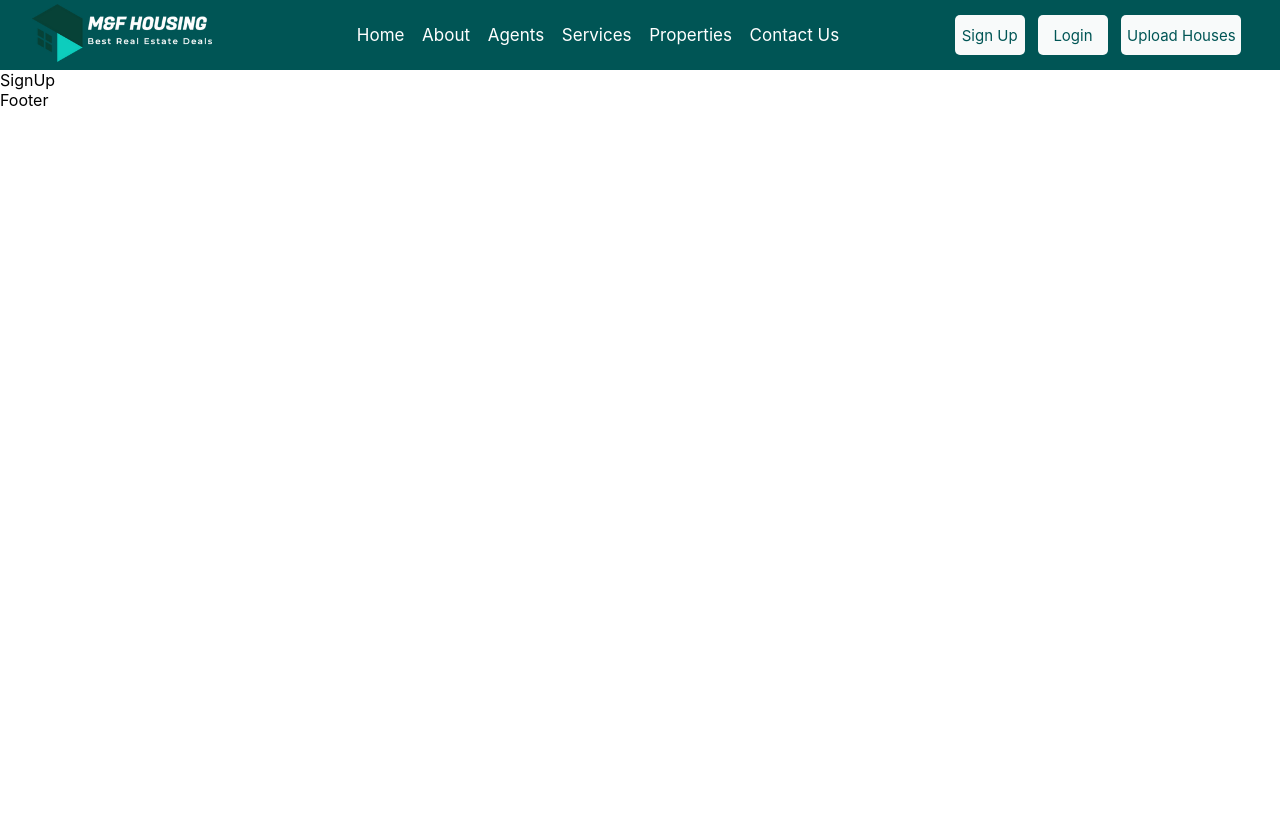
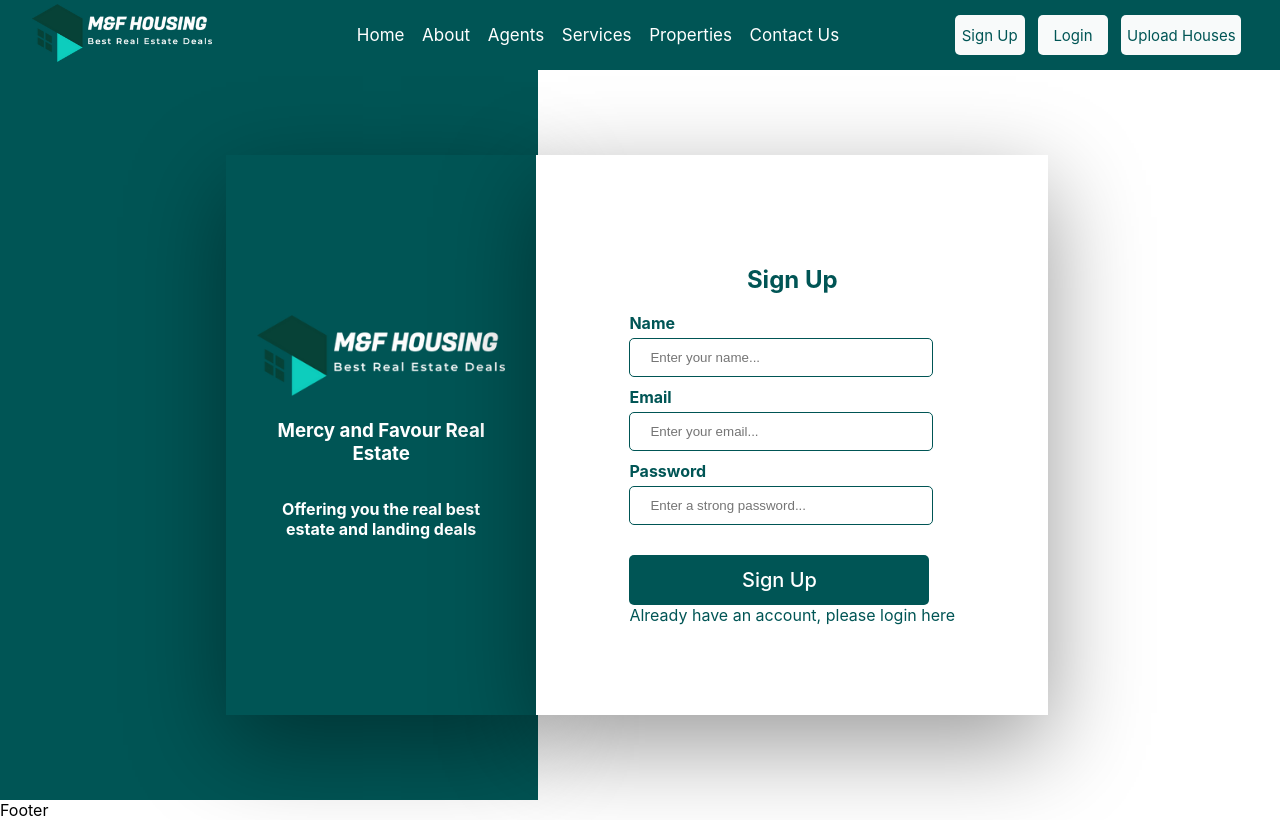
Before and after one commit to dev-sylv/Clientside-RealEstate, a React (Create React App) app: page /signup in a window 1280 px wide. Built offline with nearby package versions, Linux system fonts and the light colour scheme.

Commit message:
saved perfect home

```diff
--- a/src/Components/Auth/Login.tsx
+++ b/src/Components/Auth/Login.tsx
@@ -1,9 +1,171 @@
 import React from 'react'
+import { Link } from 'react-router-dom';
+import styled from 'styled-components';
+import logo from "../Assets/M_F HOUSING_free-file1.png";
 
 const Login = () => {
   return (
-    <div>Login</div>
+    <div>
+      <Container>
+        <First></First>
+        <Second></Second>
+       <Wrapper>
+          <One>
+            <Wrap>
+                <Img to="/">
+                  <Logo src = {logo} />
+                </Img>
+                <h3>
+                  Mercy and Favour Real Estate
+                </h3>
+                <p>Offering you the real best estate and landing deals</p>
+            </Wrap>
+          </One>
+          <Two>
+            <Wrap2>
+              <h2>Sign Up</h2>
+              <Form>
+                <Div>
+                    <h4>Email</h4>
+                  <input type="email" placeholder='Login with your email...' />
+                </Div>
+                <Div>
+                    <h4>Password</h4>
+                  <input type="password" placeholder='Enter your password...' />
+                </Div>
+              </Form>
+              <Button to = "/upload-house">Sign In</Button>
+              <P>Don't have an account, please register <a href="/signup">here</a></P>
+            </Wrap2>
+          </Two>
+       </Wrapper>
+      </Container>
+    </div>
   )
 }
 
-export default Login
+export default Login;
+
+const Container = styled.div`
+  width: 100%;
+  height: calc(100vh - 70px);
+  display: flex;
+  /* background-color: red; */
+  display: flex;
+  align-items: center;
+  justify-content: center;
+  position: relative;
+  color: #005555;
+`;
+const Wrapper = styled.div`
+  display: flex;
+  width: 80%;
+  height: 70vh;
+  position: absolute;
+  right: 30px;
+  /* background-color: green; */
+`;
+const First = styled.div`
+  width: 42%;
+  height: calc(100vh - 70px);
+  background-color: #005555;
+`;
+const Second = styled.div`
+  width: 58%;
+  height: calc(100vh - 70px);
+  background-color: white;
+`;
+const One = styled.div`
+  width: 30.3%;
+  height: 70vh;
+  background-color: #005555;
+  display: flex;
+  align-items: center;
+  justify-content: center;
+  box-shadow: rgba(0, 0, 0, 0.4) 0px 30px 90px;
+`;
+const Two = styled.div`
+  width: 50%;
+  height: 70vh;
+  background-color: white;
+  display: flex;
+  align-items: center;
+  justify-content: center;
+  box-shadow: rgba(0, 0, 0, 0.4) 0px 30px 90px;
+`;
+const Wrap = styled.div`
+  display: flex;
+  align-items: center;
+  justify-content: center;
+  text-align: center;
+  width: 80%;
+  padding: 15px 0px 15px 0px;
+  flex-direction: column;
+  color: white;
+  p{
+    font-weight: bold;
+  }
+`;
+const Img = styled(Link)``;
+const Logo = styled.img`
+  width: 100%;
+  height: 100%;
+  object-fit: cover;
+`;
+const Wrap2 = styled.div`
+  /* width: 50%; */
+  /* padding: 15px 0px 15px 0px; */
+  /* background-color: red; */
+  h2{
+    text-align: center;
+  }
+`;
+const Form = styled.div`
+  /* background-color: green; */
+  h4{
+    margin: 0;
+    margin-bottom: 5px;
+  }
+  input{
+    width: 280px;
+    height: 35px;
+    border-radius: 5px;
+    outline: #005555;
+    border: 1px solid #005555;
+    padding-left: 20px;
+  }
+`;
+const Div  = styled.div`
+  /* background-color: orange; */
+  margin-bottom: 10px;
+  display: flex;
+  justify-content: space-between;
+  flex-direction: column;
+`;
+const Button = styled(Link)`
+  width: 300px;
+  height: 50px;
+  border-radius: 5px;
+  background-color: #005555;
+  color: white;
+  display: flex;
+  justify-content: center;
+  align-items: center;
+  cursor: pointer;
+  font-size: 20px;
+  font-weight: 500;
+  margin-top: 30px;
+  transition: all 350ms;
+  text-decoration: none;
+`;
+const P = styled.div`
+  color: #005555;
+ a{
+  text-decoration: none;
+  color: #005555;
+  transition: all 350ms;
+  :hover{
+    text-decoration: underline;
+  }
+ }
+`;
--- a/src/Components/Auth/SignUp.tsx
+++ b/src/Components/Auth/SignUp.tsx
@@ -1,9 +1,176 @@
 import React from 'react'
+import { Link } from 'react-router-dom';
+import styled from 'styled-components';
+import logo from "../Assets/M_F HOUSING_free-file1.png";
+
 
 const SignUp = () => {
   return (
-    <div>SignUp</div>
+    <div>
+      <Container>
+        <First></First>
+        <Second></Second>
+       <Wrapper>
+          <One>
+            <Wrap>
+                <Img to="/">
+                  <Logo src = {logo} />
+                </Img>
+                <h3>
+                  Mercy and Favour Real Estate
+                </h3>
+                <p>Offering you the real best estate and landing deals</p>
+            </Wrap>
+          </One>
+          <Two>
+            <Wrap2>
+              <h2>Sign Up</h2>
+              <Form>
+                <Div>
+                    <h4>Name</h4>
+                  <input type="text" placeholder='Enter your name...' />
+                </Div>
+                <Div>
+                    <h4>Email</h4>
+                  <input type="email" placeholder='Enter your email...' />
+                </Div>
+                <Div>
+                    <h4>Password</h4>
+                  <input type="password" placeholder='Enter a strong password...' />
+                </Div>
+              </Form>
+              <Button to = "/login">Sign Up</Button>
+              <P>Already have an account, please login <a href="/login">here</a></P>
+            </Wrap2>
+          </Two>
+       </Wrapper>
+      </Container>
+    </div>
   )
 }
 
-export default SignUp
+export default SignUp;
+
+const Container = styled.div`
+  width: 100%;
+  height: calc(100vh - 70px);
+  display: flex;
+  /* background-color: red; */
+  display: flex;
+  align-items: center;
+  justify-content: center;
+  position: relative;
+  color: #005555;
+`;
+const Wrapper = styled.div`
+  display: flex;
+  width: 80%;
+  height: 70vh;
+  position: absolute;
+  right: 30px;
+  /* background-color: green; */
+`;
+const First = styled.div`
+  width: 42%;
+  height: calc(100vh - 70px);
+  background-color: #005555;
+`;
+const Second = styled.div`
+  width: 58%;
+  height: calc(100vh - 70px);
+  background-color: white;
+`;
+const One = styled.div`
+  width: 30.3%;
+  height: 70vh;
+  background-color: #005555;
+  display: flex;
+  align-items: center;
+  justify-content: center;
+  box-shadow: rgba(0, 0, 0, 0.4) 0px 30px 90px;
+`;
+const Two = styled.div`
+  width: 50%;
+  height: 70vh;
+  background-color: white;
+  display: flex;
+  align-items: center;
+  justify-content: center;
+  box-shadow: rgba(0, 0, 0, 0.4) 0px 30px 90px;
+`;
+const Wrap = styled.div`
+  display: flex;
+  align-items: center;
+  justify-content: center;
+  text-align: center;
+  width: 80%;
+  padding: 15px 0px 15px 0px;
+  flex-direction: column;
+  color: white;
+  p{
+    font-weight: bold;
+  }
+`;
+const Img = styled(Link)``;
+const Logo = styled.img`
+  width: 100%;
+  height: 100%;
+  object-fit: cover;
+`;
+const Wrap2 = styled.div`
+  /* width: 50%; */
+  /* padding: 15px 0px 15px 0px; */
+  /* background-color: red; */
+  h2{
+    text-align: center;
+  }
+`;
+const Form = styled.div`
+  /* background-color: green; */
+  h4{
+    margin: 0;
+    margin-bottom: 5px;
+  }
+  input{
+    width: 280px;
+    height: 35px;
+    border-radius: 5px;
+    outline: #005555;
+    border: 1px solid #005555;
+    padding-left: 20px;
+  }
+`;
+const Div  = styled.div`
+  /* background-color: orange; */
+  margin-bottom: 10px;
+  display: flex;
+  justify-content: space-between;
+  flex-direction: column;
+`;
+const Button = styled(Link)`
+  width: 300px;
+  height: 50px;
+  border-radius: 5px;
+  background-color: #005555;
+  color: white;
+  display: flex;
+  justify-content: center;
+  align-items: center;
+  cursor: pointer;
+  font-size: 20px;
+  font-weight: 500;
+  margin-top: 30px;
+  transition: all 350ms;
+  text-decoration: none;
+`;
+const P = styled.div`
+  color: #005555;
+ a{
+  text-decoration: none;
+  color: #005555;
+  transition: all 350ms;
+  :hover{
+    text-decoration: underline;
+  }
+ }
+`;
--- a/src/Components/HomeScreen/PerfectHome.tsx
+++ b/src/Components/HomeScreen/PerfectHome.tsx
@@ -5,7 +5,9 @@ const PerfectHome = () => {
   return (
     <div>
         <Container>
-            <Wrapper></Wrapper>
+            <Wrapper>
+                <h1>Let's find home that's <br /> perfect for you</h1>
+            </Wrapper>
         </Container>
     </div>
   )
@@ -17,5 +19,19 @@ const Container = styled.div`
     width: 100%;
     background-color: #F8F9FA;
     padding: 50px 0px 50px 0px;
+    display: flex;
+    justify-content: center;
+    align-items: center;
 `;
-const Wrapper = styled.div``;
+const Wrapper = styled.div`
+    width: 95%;
+    background-color: red;
+    display: flex;
+    justify-content: center;
+    flex-direction: column;
+    align-items: center;
+    color: #005555;
+    h1{
+        text-align: center;
+    }
+`;
--- a/src/Components/HomeScreen/WhiteComp.tsx
+++ b/src/Components/HomeScreen/WhiteComp.tsx
@@ -23,6 +23,7 @@ const Container = styled.div`
     display: flex;
     justify-content: center;
     align-items: center;
+    color: #005555;;
 `;
 const Wrapper = styled.div`
     p{
```
